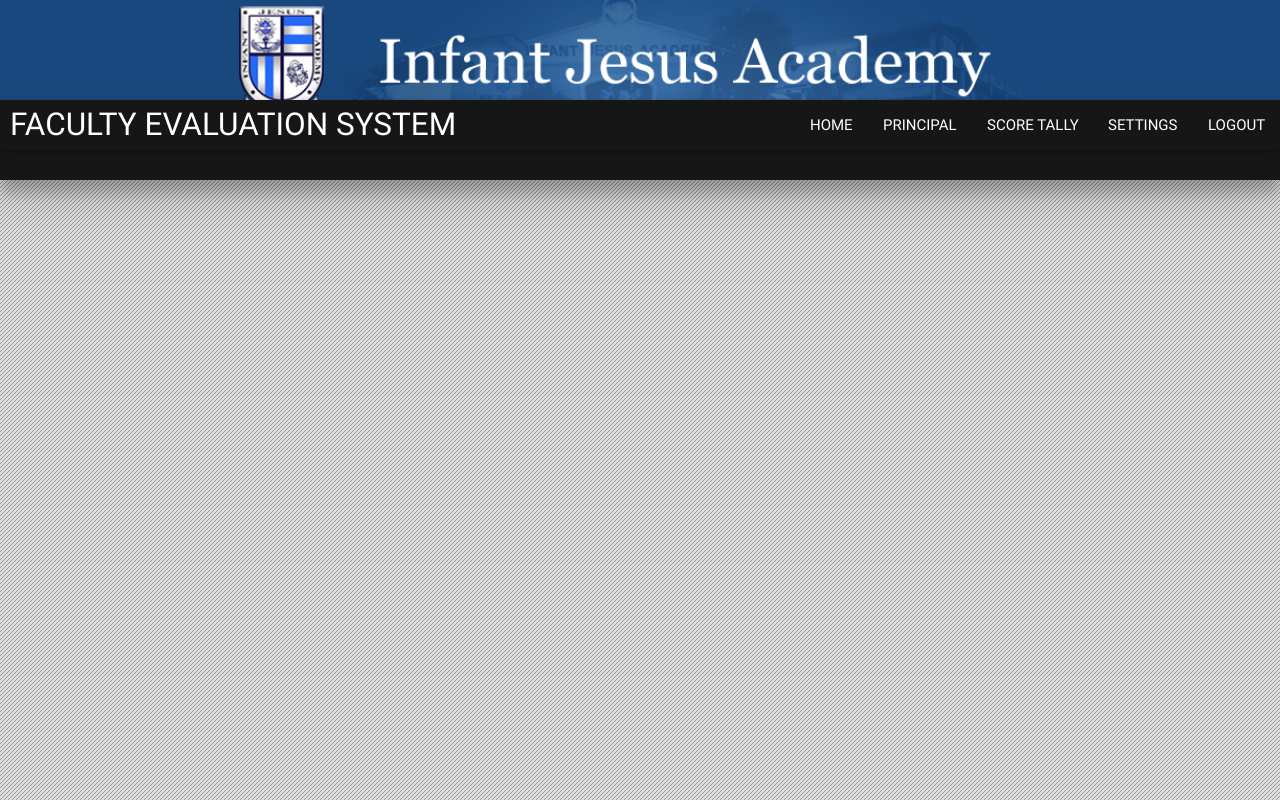
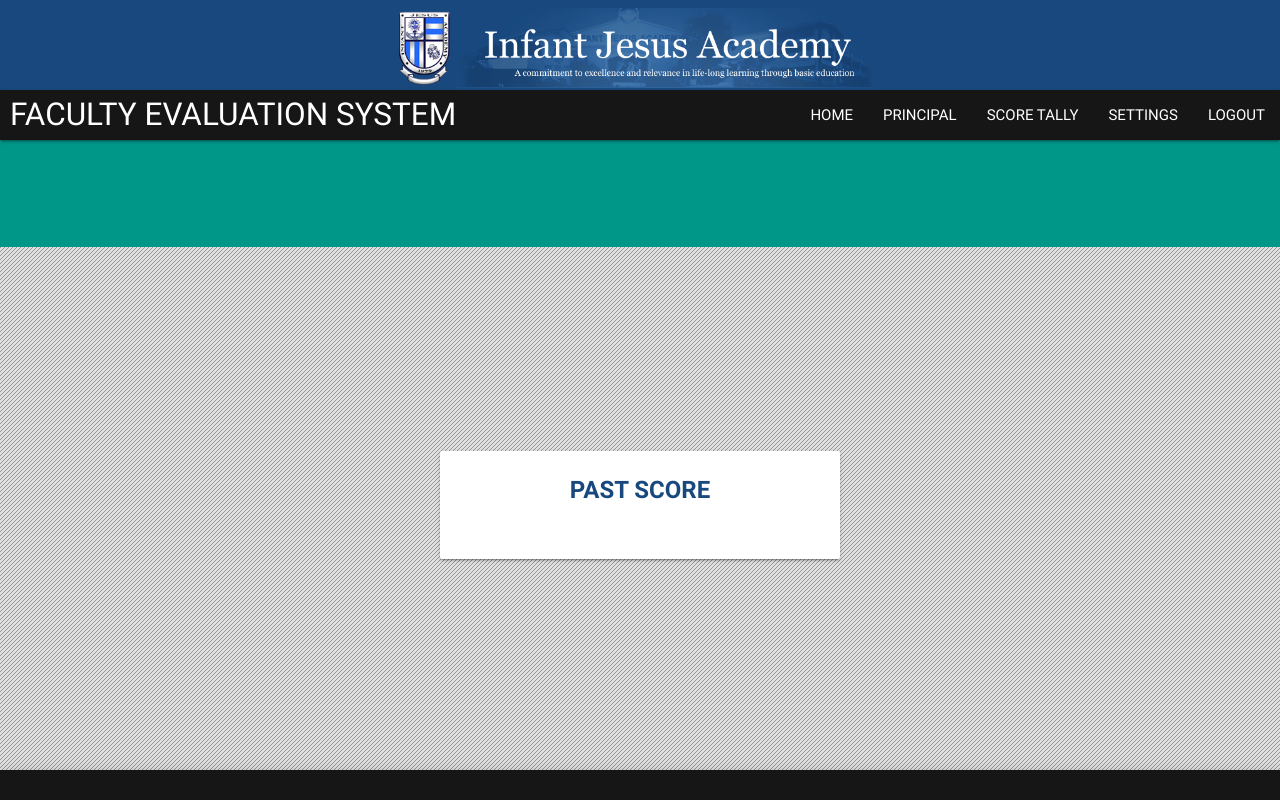
Before and after one commit to MarceloAnzano/evaluation-system, a PHP site: template application/views/past_rating.php in a window 1280 px wide. Run offline with PHP 8.4, Linux system fonts and the light colour scheme; the template is opened without the code that fills it, so the values that code supplies are empty; some libraries are stand-ins or nearby versions.

Commit message:
replace mo 'tong mga file na 'to sayo, comment mo nalang si header code para admin friendly

```diff
--- a/application/views/login.php
+++ b/application/views/login.php
@@ -1,7 +1,7 @@
 
 <main>
 	<div class="container-div">
-		<form class="card" onsubmit="return validLogin();">
+		<form id="login" method="post" class="card" onsubmit="return validLogin();">
 			<center class="card-content">
 				<center class="card-title loginTitle">FACULTY EVALUATION SYSTEM</center>
 					<center class="row">
@@ -13,7 +13,7 @@
 					<center class="row">
 						<center class="input-field">
 							<input id="password" name='password' type="password" onfocus="emptyElement()" maxlength="100">
-							<label for="password">Password</label>
+							<label for="password" id="password-label">Password</label>
 						</center>
 					</center>
 					<center class="row">
--- a/application/views/main.php
+++ b/application/views/main.php
@@ -1,8 +1,8 @@
 <main>
 	<div class="container">
-	<div class="nav-wrapper subNav">
-		<span class="brand-logo">List of Teachers</span>
-	</div>
+		<div class="nav-wrapper subNav">
+			<span class="brand-logo" style="text-transform: none !important;">List of Teachers</span>
+		</div>
 <?php // because i don't like working with javascript :(
 	$entries = $data;
 
@@ -41,11 +41,11 @@
 
 			echo '
 			<div class="row">
-				<div class="col l3 m3 offset-m2 s8 push-s1" id="teacher1">';
+				<div class="col l4 m4 s8 offset-l4 offset-m4 offset-s2" id="teacher1">';
 			if ($closed == '')
 				echo "
-					<div class='card hoverable'>
-					<a class='waves-effect card-content' href=".$link.">";
+					<div class='card waves-effect hoverable' id='eval-card'>
+					<a class=' card-content' href=".$link.">";
 			else
 				echo "
 					<div class='card disabledCard'>
@@ -58,11 +58,13 @@
 			// 		</div>
 			// 		<div class='col m8'>";
 			echo "
-				<div class='row' style='margin-bottom: 0px !important'>
-					<div class='col m4 avatar'>
-						<img src=".$this->get_photo($entry['userid']).">
+				<div class='row'>
+					<div class='col s4 m4'>
+						<div class='imgholder1x1'>
+							<img src=".$this->get_photo($entry['userid']).">
+						</div>
 					</div>
-					<div class='col m8'>";
+					<div class='col s8 m8'>";
 			if ($entry['type'] == 'self')
 				echo "
 						<h6 class='flow-text name'>Self Evaluation</h6>";
@@ -107,12 +109,40 @@
 			$date = substr($archive['year'], 0, strlen($archive['year']) / 2).' '.substr($archive['year'], strlen($archive['year']) / 2);
 
 			$link_text = 'Archived '.$date.' '.$semester;
-			echo "<br><br>";
-			if ($archive['type'] == 'self')
-			{
-				echo "<a href=".$link.">".$link_text." Self evaluation</a> ";
-			}
-			else echo "<a href=".$link.">".$link_text.' '.$archive['full_name']."</a> ";
+			// if ($archive['type'] == 'self')
+			// {
+			// 	echo "<a href=".$link.">".$link_text." Self evaluation</a> ";
+			// }
+			// else echo "<a href=".$link.">".$link_text.' '.$archive['full_name']."</a> ";
+
+			echo '
+			<div class="row">
+				<div class="col l4 m4 s8 offset-l4 offset-m4 offset-s2" id="teacher1">';
+			echo "
+				<div class='card disabledCard'>
+					<a class='card-content' href=".$link.">";
+			echo "
+				<div class='row'>
+					<div class='col s4 m4'>
+						<div class='imgholder1x1'>
+							<img src=".$this->get_photo($entry['userid']).">
+						</div>
+					</div>
+					<div class='col s8 m8'>";
+			if ($entry['type'] == 'self')
+				echo "
+						<h6 class='flow-text name'>Self Evaluation</h6>";
+			else
+				echo "
+						<h6 class='flow-text name'>".$entry['full_name']."</h6>";
+			echo "
+						<p class='bodyText flow-text'>".$link_text."</p>
+					</div>
+				</div>
+				</a>
+				</div>
+			</div>
+		</div>";
 		}
 	}
 ?>
--- a/application/views/past_rating.php
+++ b/application/views/past_rating.php
@@ -1,6 +1,32 @@
-<?php
-$scores = $data;
-foreach ($scores['target'] as &$score)
-{
-	echo '<br>'.$score;
-}
+	<div class="nav-wrapper subNav">
+		<div class="row">
+			<div class="col s2 m2 l1">
+				<div class="imgholder1x1">
+					<?php $person = $data2; echo '<img src="'.$this->get_photo($person['info']['userid']).'">'; ?>
+				</div>
+			</div>
+			<div class="col l9">
+				<span class="brand-logo"><?php $scores = $data; echo $scores['target']['name']; ?></span>
+				<span class="subBrand"></span>
+			</div>
+		</div>
+	</div>
+<main>
+	<div class="container-div">
+		<center class="card" style="width:400px">
+			<center class="card-content">
+				<center class="card-title loginTitle">PAST SCORE</center>
+				<center class="row">
+					<center class="input-field">
+						<?php
+						foreach ($scores['target'] as $score)
+						{
+							echo '<br>'.$score;
+						}
+						?>
+					</center>
+				</center>
+			</center>
+		</center>
+	</div>
+</main>
--- a/application/views/templates/footer.php
+++ b/application/views/templates/footer.php
@@ -3,8 +3,10 @@
 </body>
 <script type="text/javascript" src="<?php echo htmlspecialchars(STATICPATH."js/jquery-1.11.3.js");?>"></script>
 <script type="text/javascript" src="<?php echo htmlspecialchars(STATICPATH."js/jquery-ui.min.js");?>"></script>
-<script type="text/javascript" src="<?php echo htmlspecialchars(STATICPATH."js/materialize.js");?>"></script>
-<script type="text/javascript" src="<?php echo htmlspecialchars(STATICPATH."js/main.js");?>"></script>
+<!-- <script type="text/javascript" src="<?php echo htmlspecialchars(STATICPATH."js/materialize.js");?>"></script> -->
+<script src="https://cdnjs.cloudflare.com/ajax/libs/materialize/0.97.5/js/materialize.min.js"></script>
+<!--<script type="text/javascript" src="<?php echo htmlspecialchars(STATICPATH."js/main.js");?>"></script>-->
+<script type="text/javascript" src="<?php echo htmlspecialchars(STATICPATH."js/marci.js");?>"></script>
 <script type="text/javascript" src="<?php echo htmlspecialchars(STATICPATH."js/script.js");?>"></script>
 <?php if ($this->logged_as_admin() OR $this->logged_as_principal()) echo "<script type='text/javascript' src='".htmlspecialchars(STATICPATH."js/admin.js")."'></script>";?>
 <?php if ($this->logged_as_admin()) echo "<script type='text/javascript' src='".htmlspecialchars(STATICPATH."js/evaluation.js")."'></script>";?>
--- a/application/views/templates/header.php
+++ b/application/views/templates/header.php
@@ -4,21 +4,19 @@
 	<meta charset="UTF-8">
 	<title>IJA Evaluation</title>
 	<link rel="stylesheet" href="<?php echo htmlspecialchars(STATICPATH."css/reset.css");?>">
-	<link rel="stylesheet" href="<?php echo htmlspecialchars(STATICPATH."css/materialize.css");?>">
+	<link rel="stylesheet" href="https://cdnjs.cloudflare.com/ajax/libs/materialize/0.97.5/css/materialize.min.css">
+	<!-- <link rel="stylesheet" href="<?php echo htmlspecialchars(STATICPATH."css/materialize.css");?>"> -->
 	<link rel="stylesheet" href="<?php echo htmlspecialchars(STATICPATH."css/main.css");?>">
 </head>
 <body>
-	<div class="navbar-fixed">
-		<div class="navbar-wrapper">
-			<!-- <header class="nav-wrapper"> -->
-			<header class="nav-wrapper z-depth-3">
+	<header class="navbar-fixed">
+			<div id="headImageHolder">
 				<center class="navImg">
 					<img src="/static/images/badge.png"/>
 					<img src="<?php echo htmlspecialchars(STATICPATH."images/Logo.png");?>"/>
 				</center>
-			</header>
-			<nav>
-				<div class="nav-wrapper">
+			</div>
+			<nav class="z-depth-1" id="navHolder">
 				<?php if ($this->check_user_login()) echo'
 				<a href="#" class="brand-logo">FACULTY EVALUATION SYSTEM</a>';
 				?>
@@ -29,7 +27,5 @@
 					<?php if ($this->check_user_login()) echo "<li><a class='custom-btn waves-effect waves-light' href='".base_url."app/user_settings'>SETTINGS</a></li>";?>
 					<?php if ($this->check_user_login()) echo "<li><a class='custom-btn waves-effect waves-light' href='".base_url."app/logout'>LOGOUT</a></li>";?>
 				</ul>
-				</div>
 			</nav>
-		</div>
-	</div>
+	</header>
--- a/static/css/main.css
+++ b/static/css/main.css
@@ -1,11 +1,36 @@
 header{
-	position: fixed;
+	/*position: fixed;*/
 	width:100%;
-	height: 100px;
+	height: 140px !important;
 	background-color: #18487d;
 }
-header img{
-	height: 90%;
+.fixed{
+	position: fixed !important;
+	top: 0px;
+}
+/*.subNav.fixed{
+	top:50px !important;
+	z-index: 2 !important;
+}*/
+/*.scrollHeight{
+	height: auto;
+	display: block !important;
+}*/
+.imgholder1x1{
+	overflow: hidden;
+	position: relative;
+	width: 100%;
+}
+.imgholder1x1:before{
+	content: "";
+	display: block;
+	padding-top: 100%;
+}
+.imgholder1x1 img {
+	position: absolute;
+	top: 0;
+	left:0;
+	width: 100%;
 }
 .card{
 	display: flex;
@@ -13,24 +38,39 @@ header img{
 	justify-content: center;
 }
 .navImg{
-	position: fixed;
-	width:100%;
-	height: 50px;
+	overflow: hidden;
+	height: 100%;
+}
+.navImg > img{
+	height: 90%;
+	margin-top: 0.5em;
 }
 label.active{
 	padding-bottom: 5px;
 }
-nav{
-	/*height: 60px !important;*/
+#headImageHolder{
+	height: 90px;
+}
+#navHolder{
+	position: static;
+	-webkit-box-sizing: border-box;
+    -moz-box-sizing: border-box;
+    box-sizing: border-box;
+	height: 50px;
+	background-color: #161616 !important;
+	line-height: 50px;
+}
+/*nav{
+	/*height: 60px !important;
 	top:100px;
 	height: 50px;
 	line-height: 50px;
-}
-nav div.nav-wrapper{
+}*/
+/*nav div.nav-wrapper{
 	height: inherit;
 	line-height: inherit;
 	background-color: #161616 !important;
-}
+}*/
 
 footer.page-footer{
 	margin-top: 0px !important;
@@ -46,6 +86,7 @@ body{
 }
 
 main{
+	height: auto;
 	flex: 1 0 auto;
 	display: flex;
 }
@@ -56,6 +97,10 @@ main{
     justify-content: center;
     margin-top: auto;
     margin-bottom: auto;
+}
+.row{
+	margin-top:20px;
+	margin-bottom: 0px;
 }
 .cardContainer{
 	width:400px;
@@ -107,18 +172,25 @@ button.btn, i.btn{
 }
 
 .subNav{
+	overflow: hidden;
 	background-color: #009688 !important;
-	height: 50px;
+	/*height: 50px;*/
 	color: #fff;
 	font-weight: 400;
 	line-height: 50px;
 	font-size: 1.5rem;
 	width: 100%;
+	top:50px;
+	z-index: 2;
+}
+.subNav .col{
+	padding: 0.75rem 0.75rem;
 }
 
 .container{
 	margin: 0px;
 	width: 100%;
+	max-width: none;
 }
 
 .name{
@@ -129,16 +201,15 @@ button.btn, i.btn{
 	text-transform:capitalize;
 }
 
-.avatar{
+/*.avatar{
 	padding-right: 0px !important;
 }
-
+*/
 .brand-logo{
-	display: block;
 	margin-left: 10px;
 	text-transform:capitalize;
+	color: #fff;
 }
-
 .subBrand{
 	display: block;
 	margin-left: 10px;
--- /dev/null
+++ b/static/js/marci.js
@@ -0,0 +1,13 @@
+$(window).on('scroll', function(){
+	checkScroll = (window.pageYOffset > 88);
+		$("nav").toggleClass('fixed',checkScroll);
+		// $(".subNav").toggleClass('fixed',checkScroll);
+		//$("main").toggleClass('scrollHeight',checkScroll);
+});
+$(document).ready(function(){
+	// $('.scrollHeight').css('heach()eight',$('main').height()-$('subNav').height()+'px');
+	$("#eval-card").each(function(){});
+	if($('#password').text()!=""){
+		$('password-label').addClass('active');
+	}
+});
```
Also changed, not shown: other parts of static/css/main.css (+39 -6 lines), application/views/evaluation.php (+21 -10 lines), application/views/user_settings.php (+40 -1 lines). Lines whose indentation alone changed are shown as unchanged.
